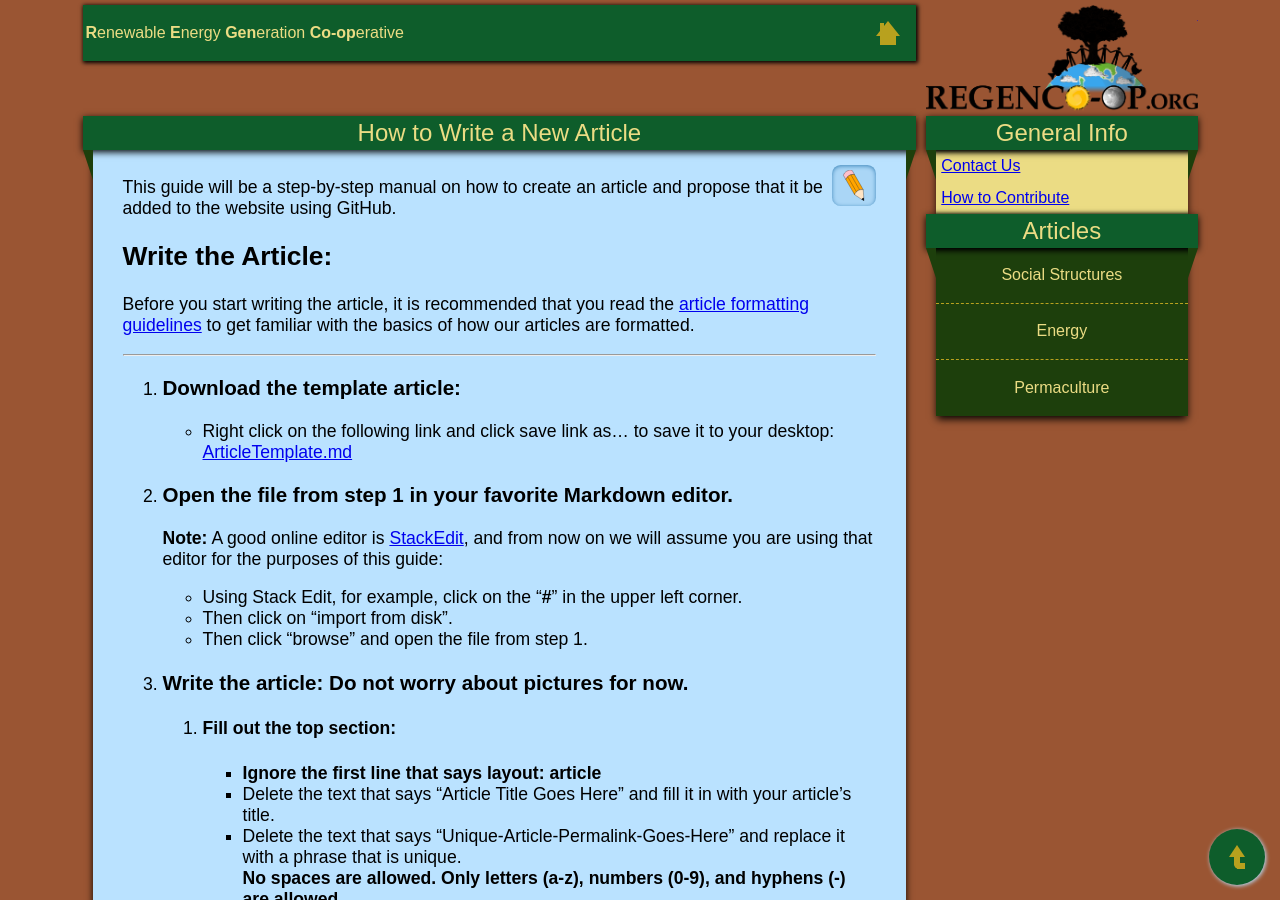
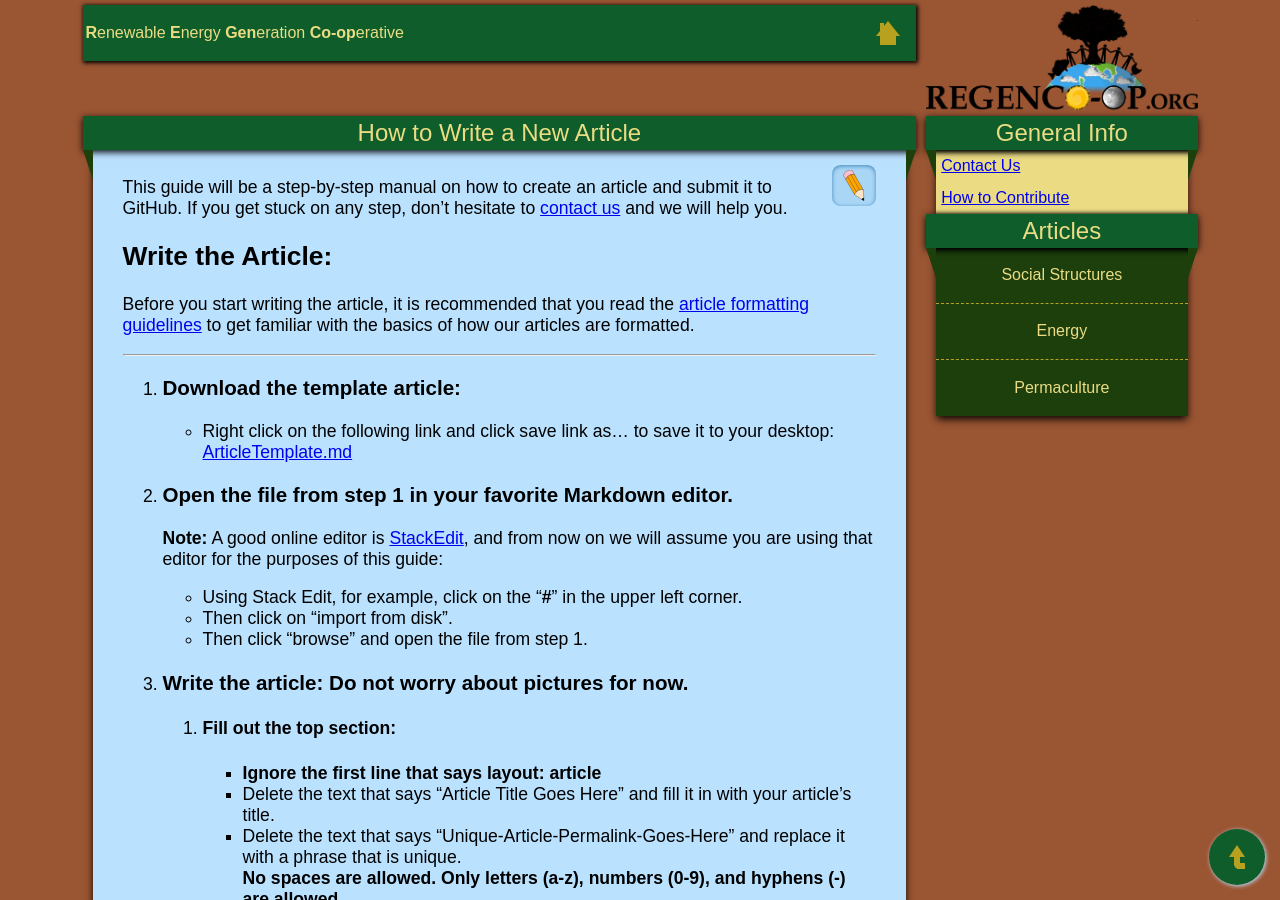
Before and after one commit to joshhennen/RegenCo-op, a Jekyll site: the page built from docs/_info/How-to-Write-a-New-Article.md, in a window 1280 px wide and 900 px high. Built offline with Jekyll 4.4.1, drawn with Linux system fonts in a browser that asks for light colours.

Commit message:
Fix formatting

```diff
--- a/docs/_info/How-to-Write-a-New-Article.md
+++ b/docs/_info/How-to-Write-a-New-Article.md
@@ -5,7 +5,7 @@
 comments: false
 ---
 
-This guide will be a step-by-step manual on how to create an article and propose that it be added to the website using GitHub.
+This guide will be a step-by-step manual on how to create an article and submit it to GitHub. If you get stuck on any step, don't hesitate to [contact us](/info/contact) and we will help you.
 
 ## Write the Article:
 
@@ -77,6 +77,8 @@
 
 **Note:** You only need to follow these steps one time; In the future you can skip to the [next section](#submit-your-article-to-github).
 
+***
+
 1. Either [sign into github](https://github.com/login) or [make a new account](https://github.com/join).
 2. Go to the [RegenCo-op repository on GitHub](https://github.com/RegenCo-op/RegenCo-op).
 3. In the upper right corner, you will see a button called "Fork". Click on it to fork the repository to your account.
@@ -87,6 +89,8 @@
 ## Submit Your Article to GitHub
 
 By now you should have your article written and named: `Your-Permalink-Here.md` along with your images folder named: `Your-Permalink-Here`. You should also have [forked the RegenCo-op repository](#set-up-a-new-fork) and be signed into your [Github account](https://github.com/login). You are ready to submit your article to the website to be reviewed and published by members of the co-operative.
+
+***
 
 1. ### Updating your fork:
    As people make changes to the main repository, your fork will become out of date. Follow these steps to keep your fork updated:
```
